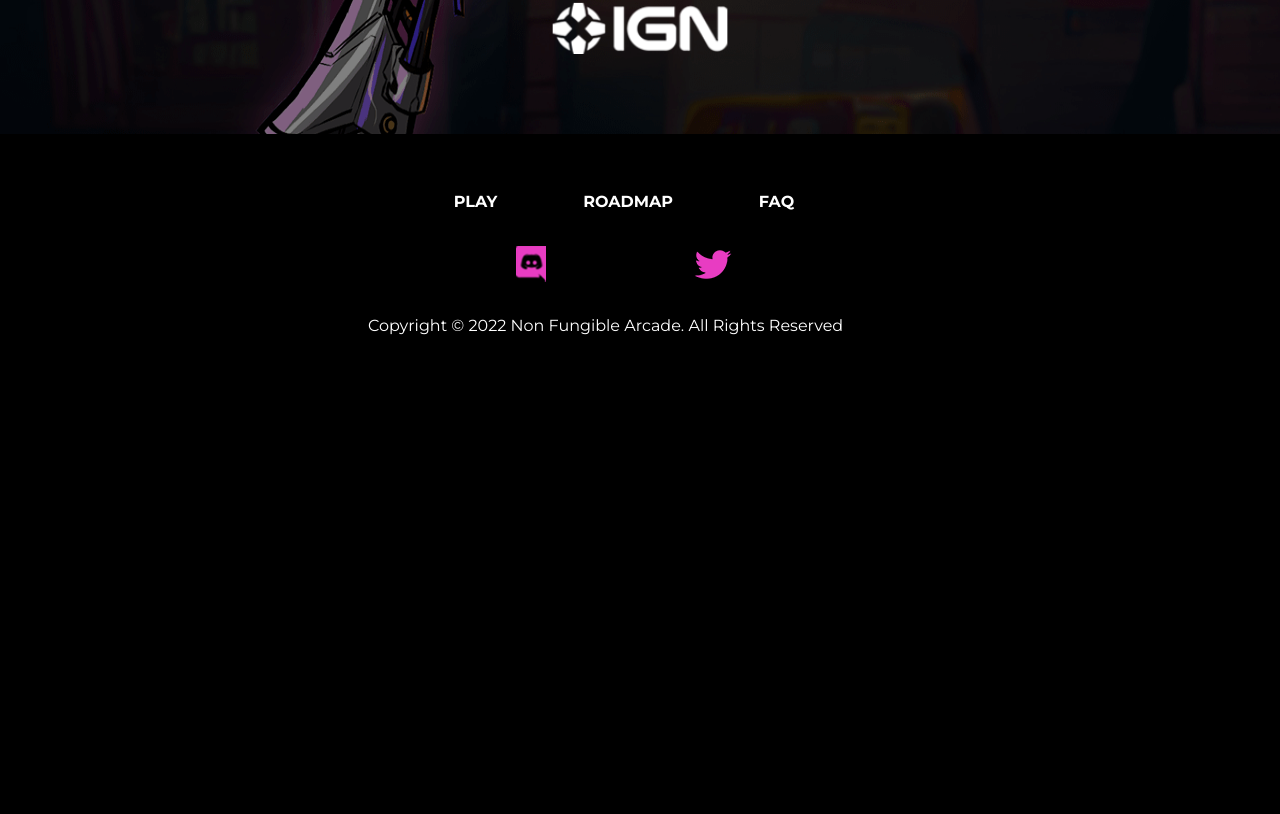
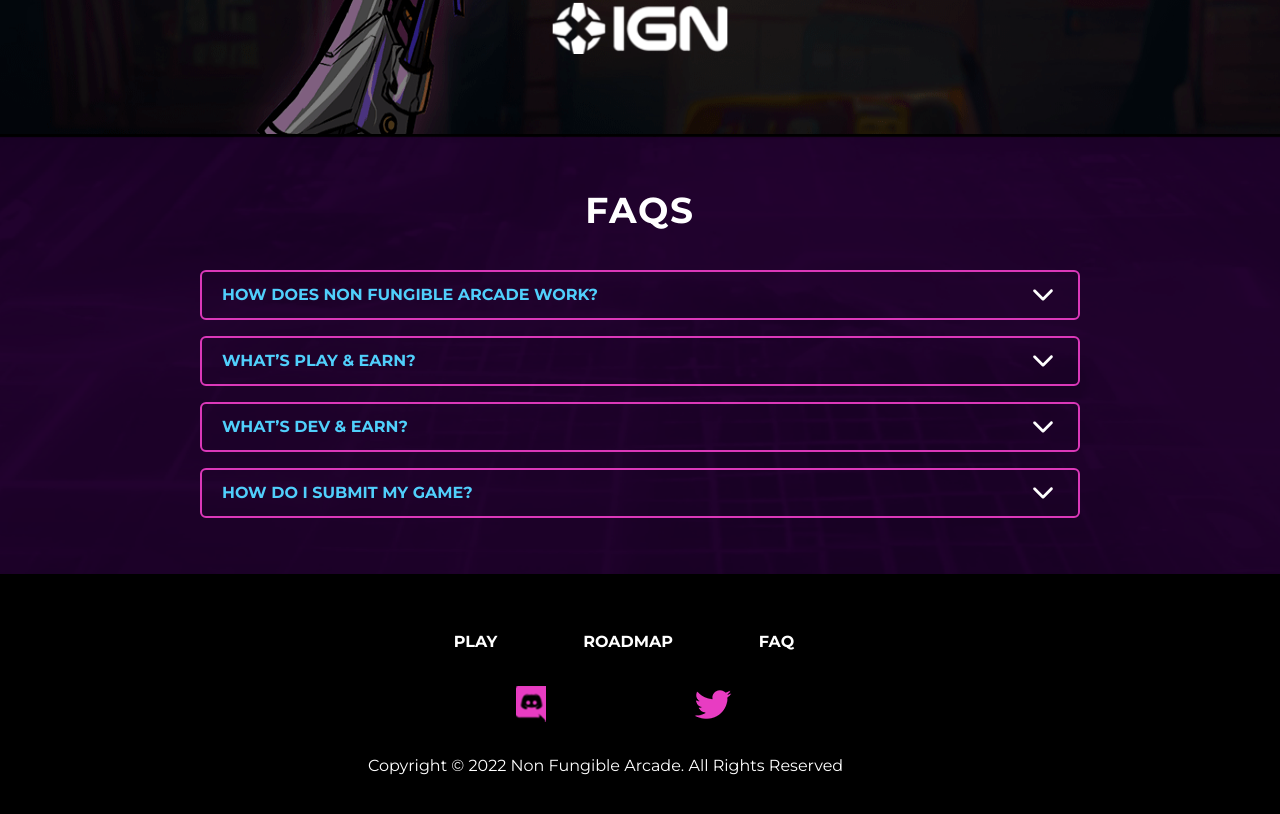
Before and after one commit to Push-Stack/nf-website, a Next.js app: page / in a window 1280 px wide. Shown: the part 3560-4374 px from the top of the page. Before the commit the page ends 3954 px from the top, so only its background shows below. Built offline with nearby package versions, Linux system fonts and the light colour scheme.

Commit message:
add faqs content

```diff
--- a/components/Home/FaqItem.jsx
+++ b/components/Home/FaqItem.jsx
@@ -1,9 +1,39 @@
-import React from 'react'
+import React, { useMemo } from "react";
+import { IoIosArrowDown, IoIosArrowUp } from "react-icons/io";
 
-const FaqItem = () => {
+const FaqItem = ({ question, answer, id, changeItem, showItem }) => {
+  const activeItem = useMemo(() => {
+    if (showItem && showItem === id) {
+      return true;
+    }
+    return false;
+  }, [showItem]);
+
+  const showHideItem = () => {
+    if (activeItem) {
+      changeItem(null);
+      return;
+    }
+    changeItem(id);
+  };
+
   return (
-    <div>FaqItem</div>
-  )
-}
+    <div className="w-full  rounded-md border-2 border-primary py-2 px-5 flex flex-col gap-4 ">
+      <div
+        className="w-full flex justify-between items-center gap-2 cursor-pointer"
+        onClick={showHideItem}
+      >
+        <div className="text-secondary uppercase  font-bold ">{question}</div>
 
-export default FaqItem
+        {activeItem ? (
+          <IoIosArrowUp className="flex-none text-3xl" />
+        ) : (
+          <IoIosArrowDown className="flex-none text-3xl " />
+        )}
+      </div>
+      {activeItem && <div>{answer}</div>}
+    </div>
+  );
+};
+
+export default FaqItem;
--- a/components/Home/Faqs.jsx
+++ b/components/Home/Faqs.jsx
@@ -1,9 +1,42 @@
-import React from 'react'
+import Image from "next/image";
+import React, { useCallback, useState } from "react";
+import { faqs } from "../../constants/faqs";
+import FaqItem from "./FaqItem";
 
 const Faqs = () => {
+  const [showItem, setItem] = useState(null);
+
+  const changeItem = useCallback((item) => {
+    setItem(item);
+  }, []);
   return (
-    <div>Faqs</div>
-  )
-}
+    <section id="faqs" className="text-white py-14 relative ">
+      <Image
+        src="/static/faq-bg.png"
+        fill
+        alt="gaqs-background"
+        className="z-10"
+        priority
+      />
+      <div className="px-2 relative z-20 max-w-4xl mx-auto flex flex-col gap-10">
+        <h1 className="text-3xl text-center sm:text-4xl font-bold text-white tracking-wider uppercase">
+          Faqs
+        </h1>
+        <div className="w-full flex flex-col items-center gap-4">
+          {faqs.map((faq, index) => (
+            <FaqItem
+              question={faq.question}
+              answer={faq.answer}
+              key={index}
+              id={index + 1}
+              changeItem={changeItem}
+              showItem={showItem}
+            />
+          ))}
+        </div>
+      </div>
+    </section>
+  );
+};
 
-export default Faqs
+export default Faqs;
--- /dev/null
+++ b/constants/faqs.js
@@ -0,0 +1,22 @@
+export const faqs = [
+  {
+    question: "How does Non Fungible Arcade work?",
+    answer:
+      "The easiest way to explain the Non Fungible Arcade is that it operates the same way a traditional arcade works, but in the metaverse! Arcade machines take tokens, then you earn tickets, and you use tickets to claim limited NFTs from the prize counter!",
+  },
+  {
+    question: "What’s play & earn?",
+    answer:
+      "Play & earn is an ecosystem that focuses on having fun playing & earning while doing so. Players inside of Non Fungible Arcade will earn tickets that they can use to claim limited NFTs from the prize counter that have…utility.",
+  },
+  {
+    question: "What’s dev & earn?",
+    answer:
+      "Dev & earn is a new concept that allows game developers to submit a game to us, we host it in the arcade, and pay the developer 100% of their earnings from their game.",
+  },
+  {
+    question: "How do I submit my game?",
+    answer:
+      "If you are a game developer who would like to submit a project to be placed in the arcade, please follow these steps!\n 1. Fill out this form\n 2. Wait for the green light\n3. We launch your game\n 4. You sit back & get paid",
+  },
+];
--- a/package.json
+++ b/package.json
@@ -13,7 +13,8 @@
     "eslint-config-next": "13.0.2",
     "next": "13.0.2",
     "react": "18.2.0",
-    "react-dom": "18.2.0"
+    "react-dom": "18.2.0",
+    "react-icons": "^4.6.0"
   },
   "devDependencies": {
     "autoprefixer": "^10.4.13",
--- a/pages/index.js
+++ b/pages/index.js
@@ -18,7 +18,7 @@ export default function Home() {
       <OurPartners />
       {/* <OurRoadmap /> */}
       <OurExperience />
-      {/* <Faqs /> */}
+      <Faqs />
       <Footer />
     </div>
   );
```
Also changed, not shown: 1 other file (tests, documents, lock files or other folders).
